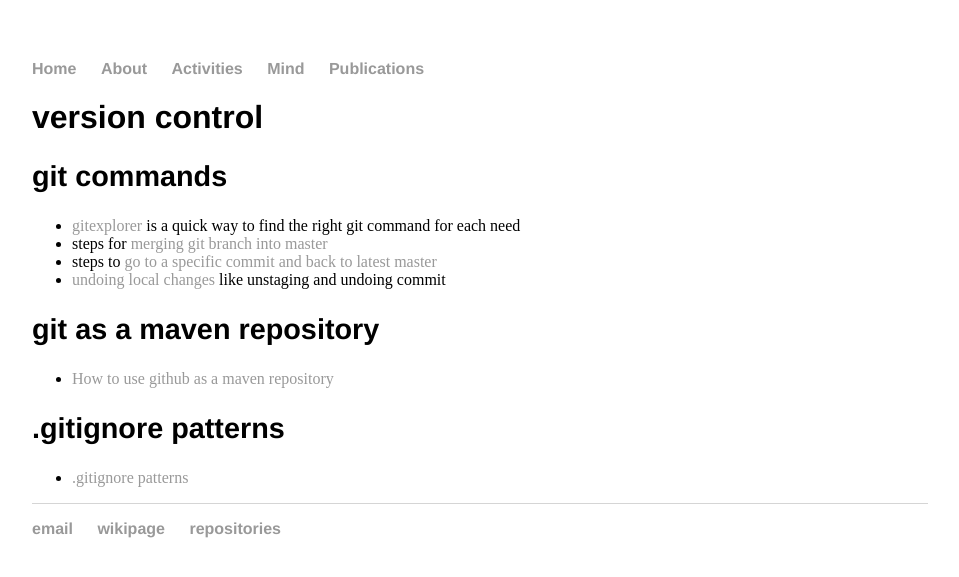
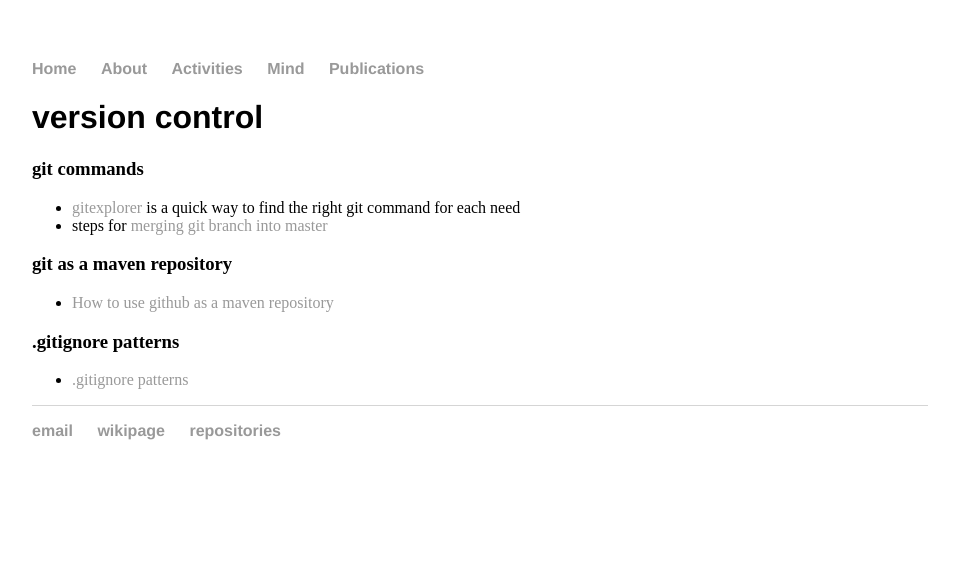
Before and after one commit to cleberjamaral/cleberjamaral.github.io, a Jekyll site: the page built from knowledge/programming/git.md, in a window 1280 px wide. Shown: the top 577 px of the page, without its empty margins (160-1119 px from the left). Built offline with Jekyll 4.4.1, drawn with Linux system fonts in a browser that asks for light colours; our own code applies the rules of GitHub Pages for plain Markdown files.

Commit message:
GitBook: [master] 2 pages modified

```diff
--- a/knowledge/programming/git.md
+++ b/knowledge/programming/git.md
@@ -4,17 +4,15 @@ description: 'git stuffs [draft article]'
 
 # version control
 
-## git commands
+### git commands
 
 * [gitexplorer](http://gitexplorer.com) is a quick way to find the right git command for each need
 * steps for [merging git branch into master](https://gist.github.com/cleberjamaral/94410e296e80aa66f0d38c88ca5234fe)
-* steps to [go to a specific commit and back to latest master](https://gist.github.com/cleberjamaral/59c7f5f9075d92f38bd59d6c51d36bd0)
-* [undoing local changes](https://gist.github.com/cleberjamaral/1548e52acb122a81874fec0f1dfafa36) like unstaging and undoing commit
 
-## git as a maven repository
+### git as a maven repository
 
 * [How to use github as a maven repository](https://gist.github.com/cleberjamaral/6c9b0a615e51e26c94ffe407a641f531)
 
-## .gitignore patterns
+### .gitignore patterns
 
 * [.gitignore patterns](https://gist.github.com/cleberjamaral/5357d6ee349d1fe1d20aea1d79481fe2)
```
Also changed, not shown: knowledge/math.md (+2 -0 lines).
